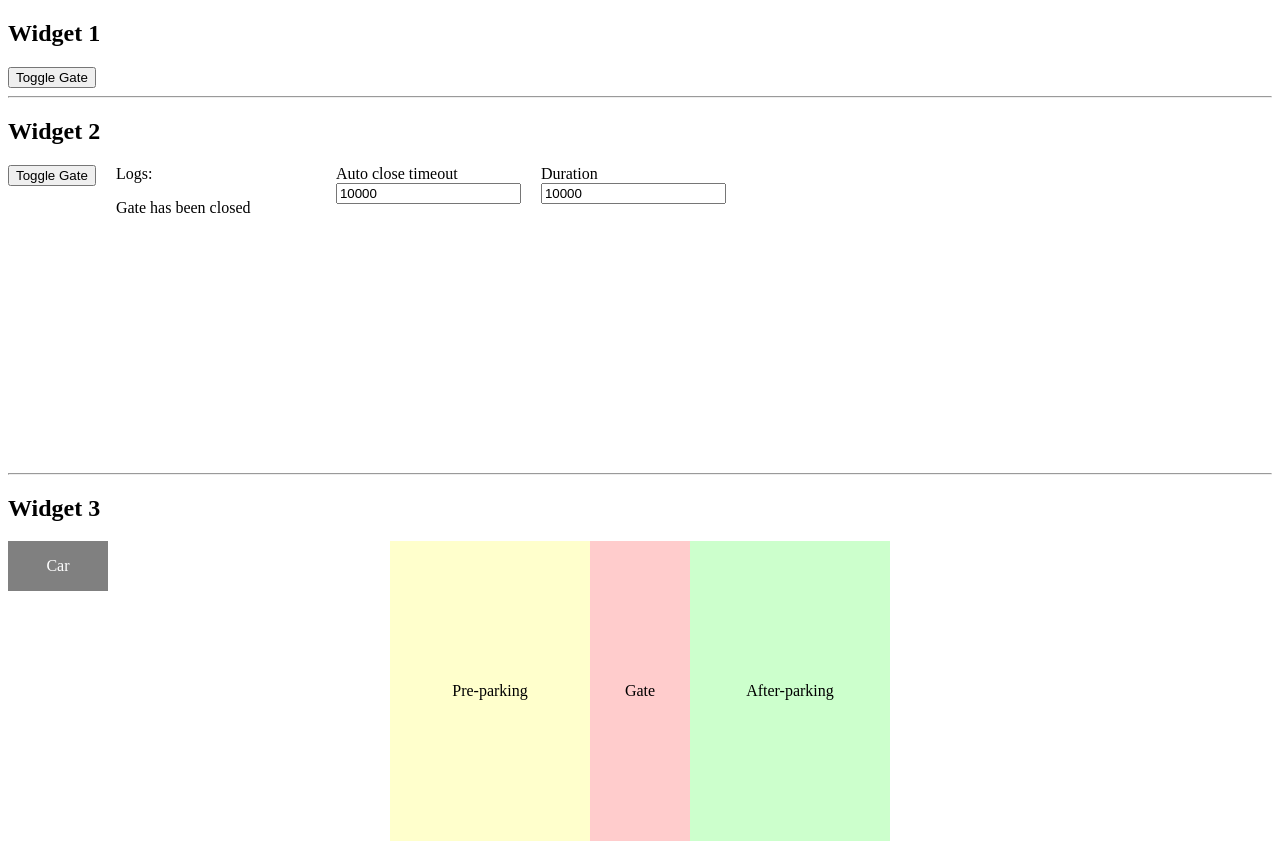
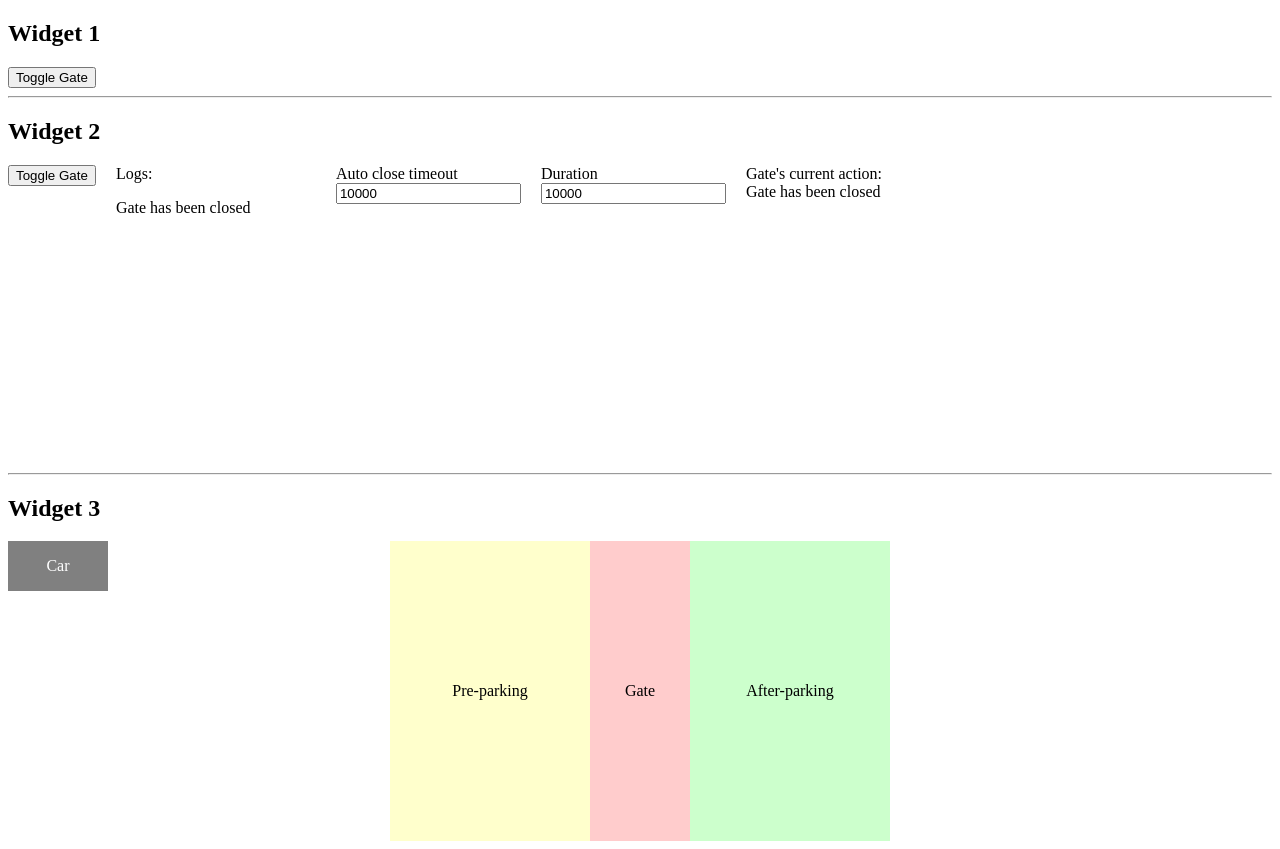
Before and after one commit to JustSanya/ss-learning, a Vue app: page / in a window 1280 px wide. Built offline with nearby package versions, Linux system fonts and the light colour scheme.

Commit message:
added gate's current action representation

```diff
--- a/src/IPhoneWidget.vue
+++ b/src/IPhoneWidget.vue
@@ -11,6 +11,10 @@
   <label class="autoCloseTimeout">Duration<br/>
     <input v-model.lazy="gateSystem.gate.duration"/>
   </label>
+  <section class="currentAction">
+    <span>Gate's current action:</span><br/>
+    <span>{{ logs[logs.length - 1] }}</span>
+  </section>
 </section>
 </template>
 
```
